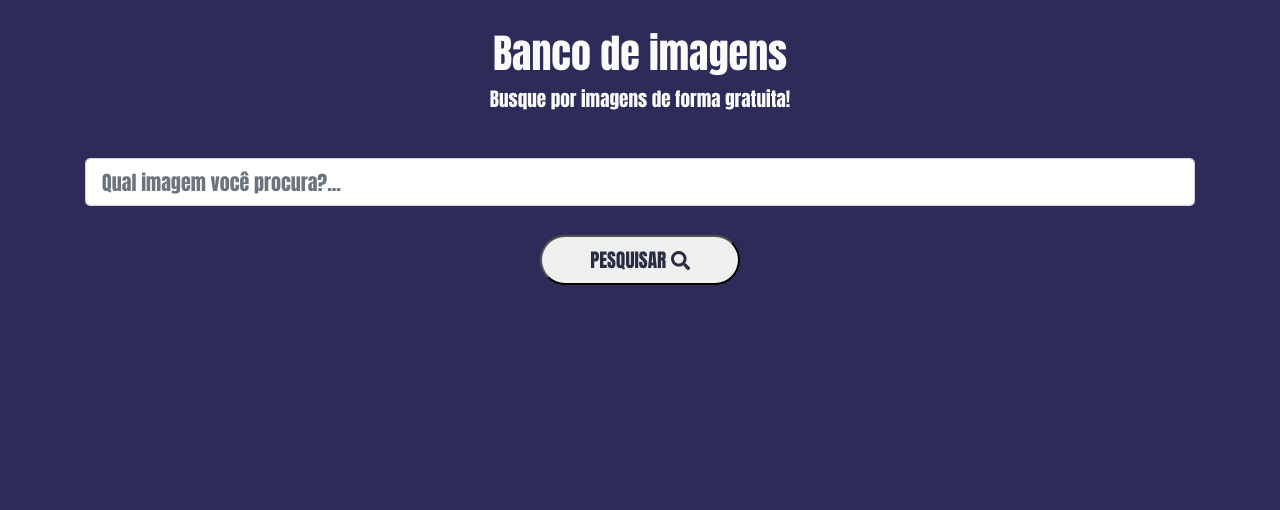
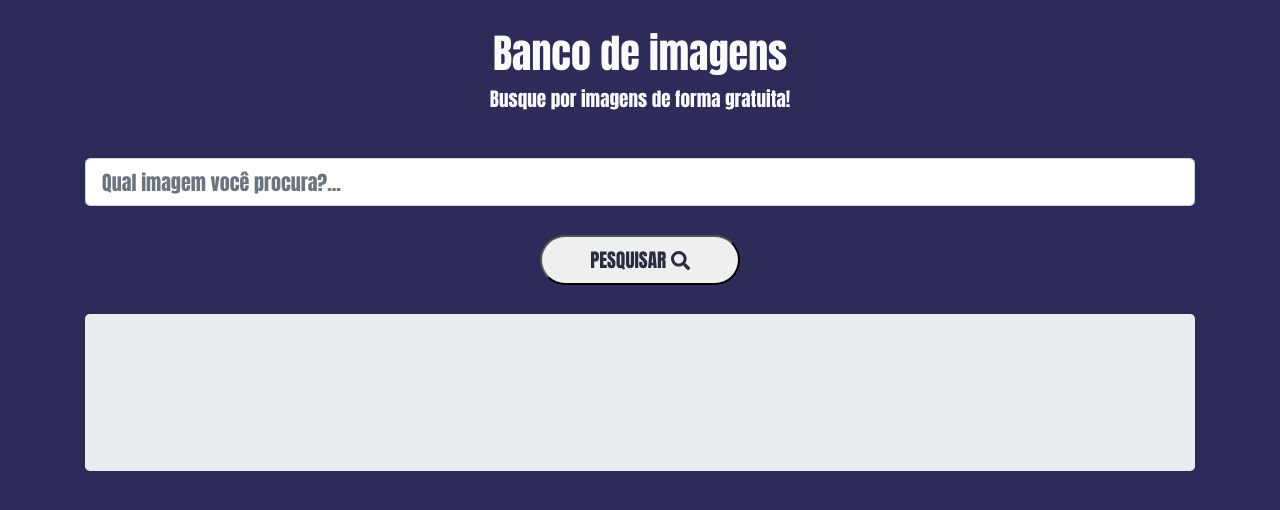
Before and after one commit to FeEDIT1/Trabalho, a React (Create React App) app: page / in a window 1280 px wide. Shown: the top 510 px of the page. Built offline with nearby package versions, Linux system fonts and the light colour scheme.

Commit message:
(W.I.P.)2

```diff
--- a/src/App.js
+++ b/src/App.js
@@ -4,7 +4,7 @@ import './App.css'
 
 import FormControl from 'react-bootstrap/FormControl'
 import Form from 'react-bootstrap/Form'
-import Button from 'react-bootstrap/Button'
+import Jumbotron from 'react-bootstrap/Jumbotron'
 
 import { FaSearch } from 'react-icons/fa'
 function App() {
@@ -36,6 +36,7 @@ function App() {
 
   return (
     <>
+
       <div class="pagina">
 
 
@@ -56,7 +57,10 @@ function App() {
               <div class="botao">
                 <button onClick={() => obterFoto(filtro)}>PESQUISAR <FaSearch /></button>
                 <br></br> <br></br>
-                <img src={foto} width="400px"></img>
+                <Jumbotron>
+                  <img src={foto} width="1000px"></img>
+
+                  </Jumbotron>
 
               </div>
             </div>
--- a/src/index.js
+++ b/src/index.js
@@ -8,4 +8,5 @@ ReactDOM.render(
     <App />
   </React.StrictMode>,
   document.getElementById('root')
+
 );
```
Also changed, not shown: 1 other file (tests, documents, lock files or other folders).
